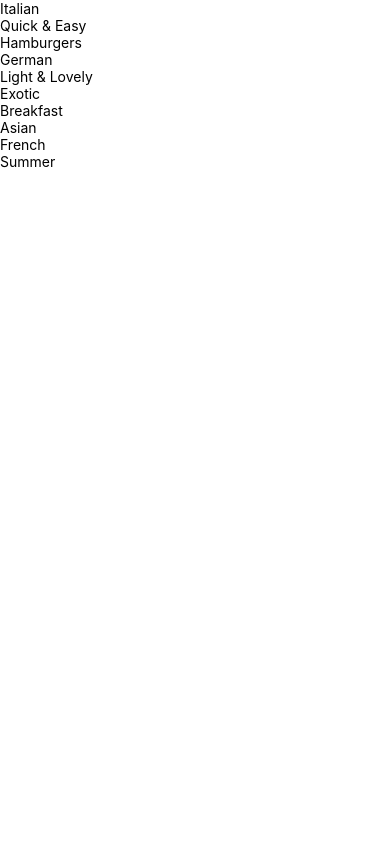
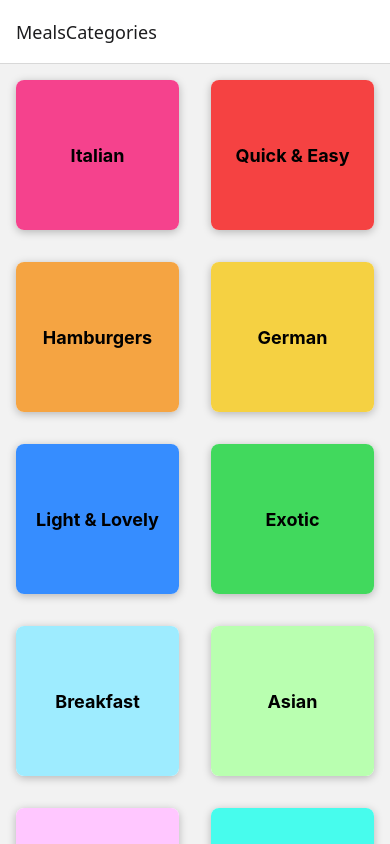
Before and after one commit to jozefkubis/RNCourse, a React Native app: screen /MealsCategories in a window 390 px wide. Built offline with nearby package versions, Linux system fonts and the light colour scheme.

Commit message:
Implement navigation and enhance UI with new components and styles

```diff
--- a/App.js
+++ b/App.js
@@ -1,5 +1,19 @@
+import { NavigationContainer } from "@react-navigation/native";
+import { createNativeStackNavigator } from "@react-navigation/native-stack";
+import { StatusBar } from "expo-status-bar";
 import CategoriesScreen from "./screens/CategoriesScreen";
 
+const Stack = createNativeStackNavigator();
+
 export default function App() {
-  return <CategoriesScreen />;
+  return (
+    <>
+      <StatusBar style="dark" />
+      <NavigationContainer>
+        <Stack.Navigator>
+          <Stack.Screen name="MealsCategories" component={CategoriesScreen} />
+        </Stack.Navigator>
+      </NavigationContainer>
+    </>
+  );
 }
--- a/app.json
+++ b/app.json
@@ -5,6 +5,7 @@
     "version": "1.0.0",
     "orientation": "portrait",
     "icon": "./assets/icon.png",
+    "backgroundColor": "#24180f",
     "userInterfaceStyle": "light",
     "newArchEnabled": true,
     "splash": {
--- a/components/CategoryGridTile.js
+++ b/components/CategoryGridTile.js
@@ -1,13 +1,52 @@
-import { Pressable, Text, View } from "react-native";
+import { Platform, Pressable, StyleSheet, Text, View } from "react-native";
 
 export default function CategoryGridTile({ title, color }) {
   return (
-    <View>
-      <Pressable>
-        <View>
-          <Text>{title}</Text>
+    <View style={styles.gridItem}>
+      <Pressable
+        android_ripple={{ color: "#ccc" }}
+        style={({ pressed }) => [
+          styles.button,
+          pressed ? styles.buttonPressed : null,
+        ]}
+      >
+        <View style={[styles.innerContainer, { backgroundColor: color }]}>
+          <Text style={styles.title}>{title}</Text>
         </View>
       </Pressable>
     </View>
   );
 }
+
+const styles = StyleSheet.create({
+  gridItem: {
+    flex: 1,
+    margin: 16,
+    height: 150,
+    borderRadius: 8,
+    elevation: 4,
+    backgroundColor: "white",
+    shadowColor: "black",
+    shadowOpacity: 0.25,
+    shadowOffset: { width: 0, height: 2 },
+    shadowRadius: 8,
+    overflow: Platform.OS === "android" ? "hidden" : "visible",
+  },
+  button: {
+    flex: 1,
+  },
+  buttonPressed: {
+    opacity: 0.5,
+  },
+  innerContainer: {
+    flex: 1,
+    padding: 16,
+    justifyContent: "center",
+    alignItems: "center",
+    borderRadius: 8,
+  },
+  title: {
+    fontWeight: "bold",
+    fontSize: 18,
+  },
+});
--- a/screens/CategoriesScreen.js
+++ b/screens/CategoriesScreen.js
@@ -12,8 +12,9 @@
   return (
     <FlatList
       data={CATEGORIES}
+      keyExtractor={(item) => item.id}
       renderItem={renderCategoryItem}
-      keyExtractor={(item) => item.id}
+      numColumns={2}
     ></FlatList>
   );
 }
```
Also changed, not shown: package.json (+6 -1 lines), assets/install.txt (added), 1 other file (tests, documents, lock files or other folders).
